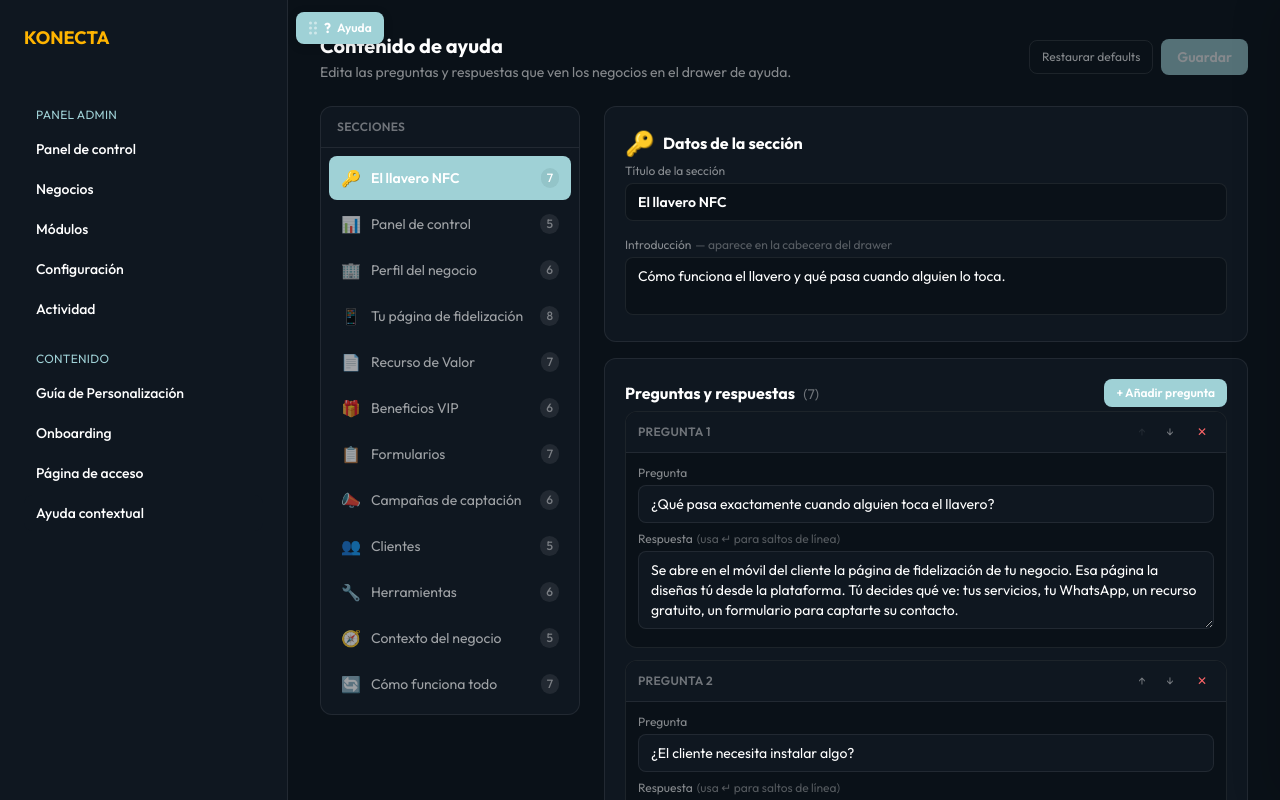
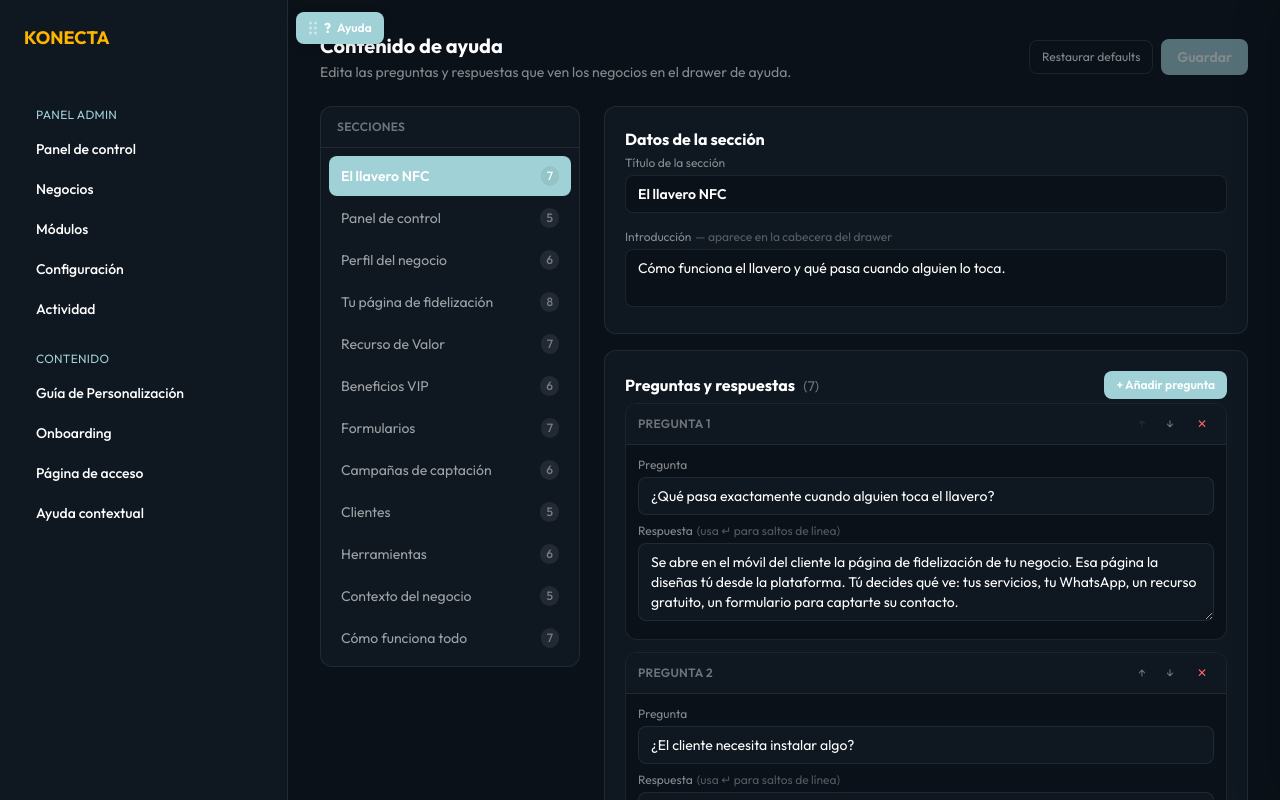
Before and after one commit to konecta3d/konecta3d, a Next.js app: page /admin/ayuda-contenido in a window 1280 px wide. Shown: the top 800 px of the page. Built offline with nearby package versions, Linux system fonts and the light colour scheme; no server answers; the database is empty.

Commit message:
chore: remove emojis from help content editor

```diff
--- a/src/app/(app)/admin/ayuda-contenido/page.tsx
+++ b/src/app/(app)/admin/ayuda-contenido/page.tsx
@@ -26,20 +26,7 @@ const SECTION_ORDER = [
   "como-funciona",
 ];
 
-const SECTION_ICONS: Record<string, string> = {
-  "llavero-nfc":        "🔑",
-  "dashboard":          "📊",
-  "perfil":             "🏢",
-  "landing":            "📱",
-  "recurso-de-valor":   "📄",
-  "beneficios-vip":     "🎁",
-  "formularios":        "📋",
-  "campanas":           "📣",
-  "clientes":           "👥",
-  "herramientas":       "🔧",
-  "contexto-de-negocio":"🧭",
-  "como-funciona":      "🔄",
-};
+const SECTION_ICONS: Record<string, string> = {};
 
 // ─── Subcomponentes ───────────────────────────────────────────────────────────
 
@@ -315,7 +302,6 @@ export default function HelpContentEditor() {
                   }`}
                   style={isActive ? { background: "var(--brand-1)", color: "white" } : {}}
                 >
-                  <span className="text-base flex-shrink-0">{SECTION_ICONS[slug] ?? "❓"}</span>
                   <span className="flex-1 truncate">{sec.title}</span>
                   <span
                     className={`flex-shrink-0 text-xs px-1.5 py-0.5 rounded-full font-medium ${
@@ -340,7 +326,6 @@ export default function HelpContentEditor() {
               style={{ background: "var(--card)" }}
             >
               <div className="flex items-center gap-2 mb-1">
-                <span className="text-2xl">{SECTION_ICONS[selectedSlug] ?? "❓"}</span>
                 <h2 className="text-base font-bold">Datos de la sección</h2>
               </div>
 
```
